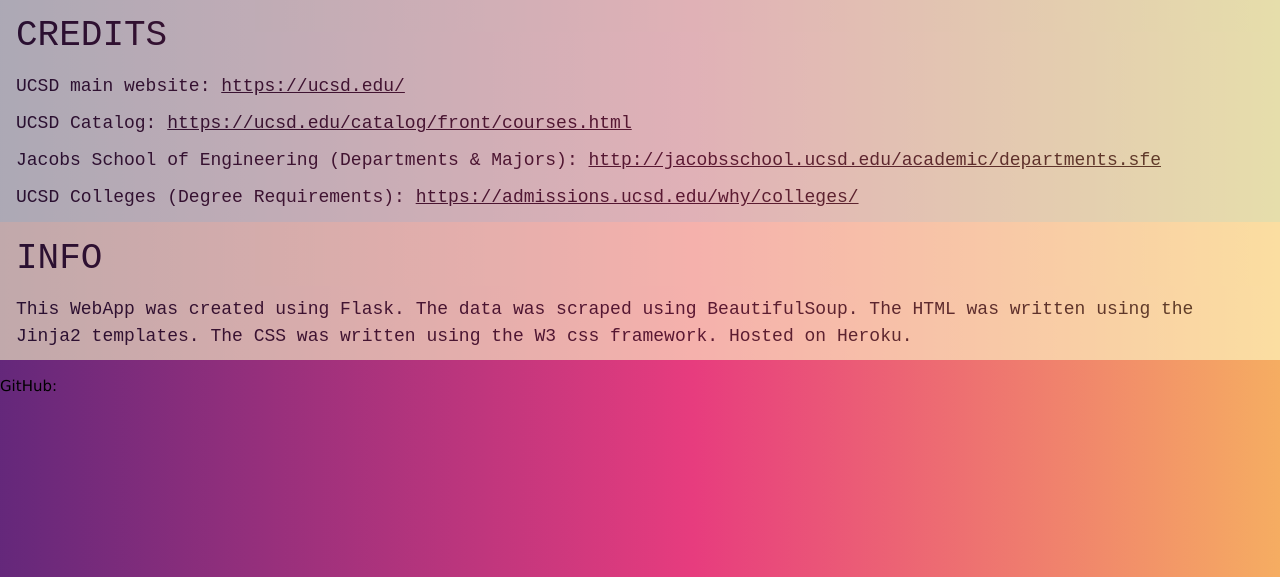
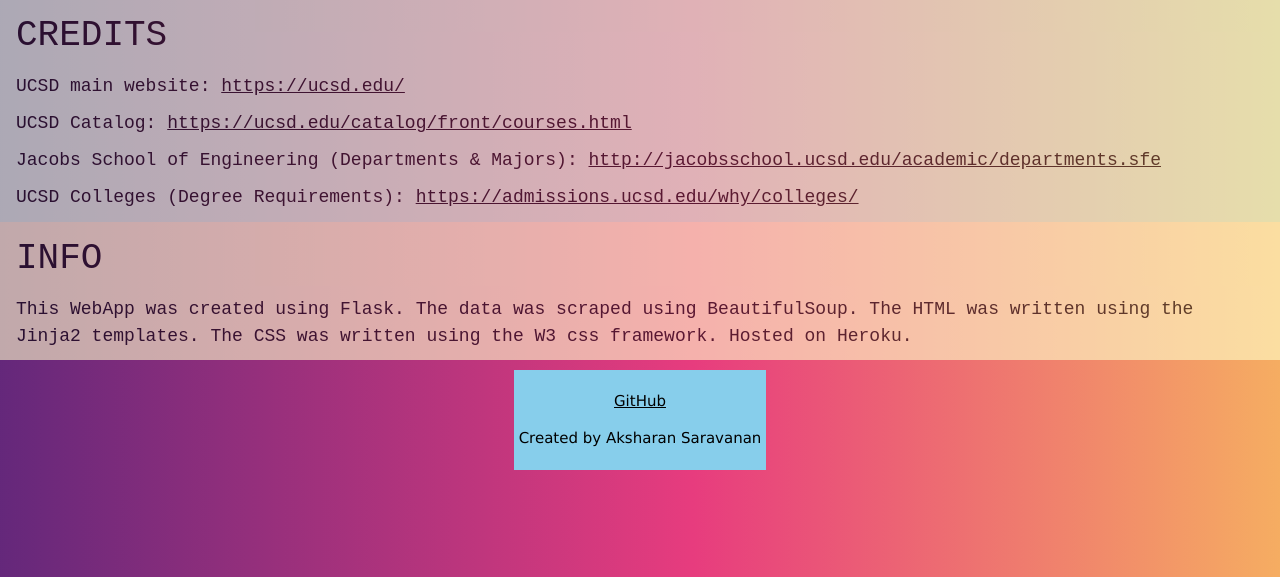
Before and after one commit to aksharans/UCSD_course_planner, a Flask app: page /about in a window 1280 px wide. Shown: the part 223-800 px from the top of the page. Run offline with Flask 2, Linux system fonts and the light colour scheme.

Commit message:
finished about page

```diff
--- a/static/css/style.css
+++ b/static/css/style.css
@@ -51,7 +51,6 @@
     background-color: #4e4caf;
     color: white;
     transition-duration: 0.5s;
-
 }
 
 /* for page.html */
@@ -354,3 +353,12 @@ html {
 .about-info h5{
     font-family: 'Courier New';
 }
+
+.about-footer {
+    margin: auto;
+    margin-top: 10px;
+    text-align: center;
+    width: 50%;
+    padding: 5px;
+    width: fit-content;
+}
--- a/templates/about.html
+++ b/templates/about.html
@@ -49,9 +49,10 @@
 
     </div>
 
-    <footer>
-        <p>GitHub: </p>
-    </footer>
+    <div class="about-footer w3-light-blue w3-hover-shadow">
+        <p><a href="https://github.com/aksharans/UCSD_course_planner" target="_blank">GitHub</a></p>
+        <p>Created by Aksharan Saravanan</p>
+    </div>
 
 
 {% endblock %}
```
